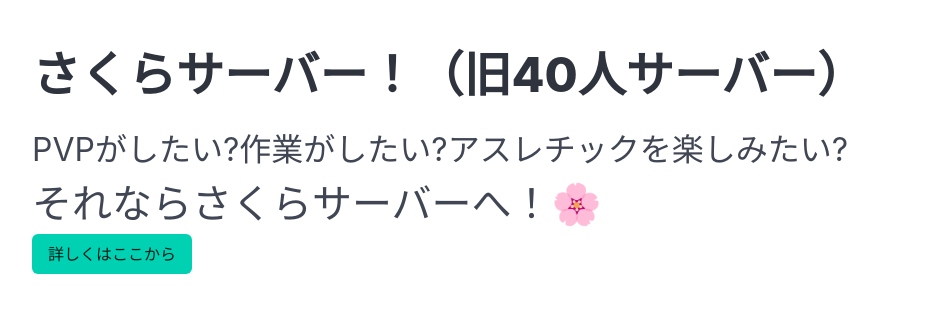
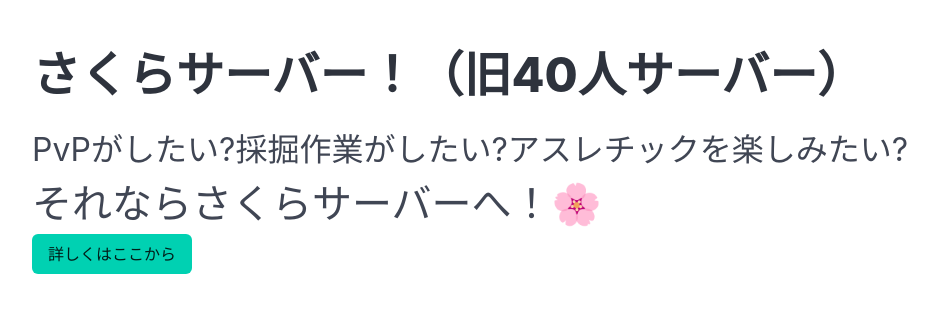
Before and after one commit to roiroi140/sakurasaba, a plain HTML site: page index.html in a window 1280 px wide. Shown: the whole page, without its empty margins (16-954 px from the left). Drawn offline with nearby package versions, Linux system fonts and the light colour scheme.

Commit message:
index.html の更新

```diff
--- a/index.html
+++ b/index.html
@@ -10,7 +10,7 @@
     <section class="hero">
         <div class="hero-body">
           <p class="title is-size-1">さくらサーバー！（旧40人サーバー）</p>
-          <p class="is-size-3">PVPがしたい?作業がしたい?アスレチックを楽しみたい?</p>
+          <p class="is-size-3">PvPがしたい?採掘作業がしたい?アスレチックを楽しみたい?</p>
           <h2 class="is-size-2">それならさくらサーバーへ！🌸</h2>
           <a href="https://discord.gg/YHhMGGqzFG" class="button is-primary">詳しくはここから</a>
         </div>
```
